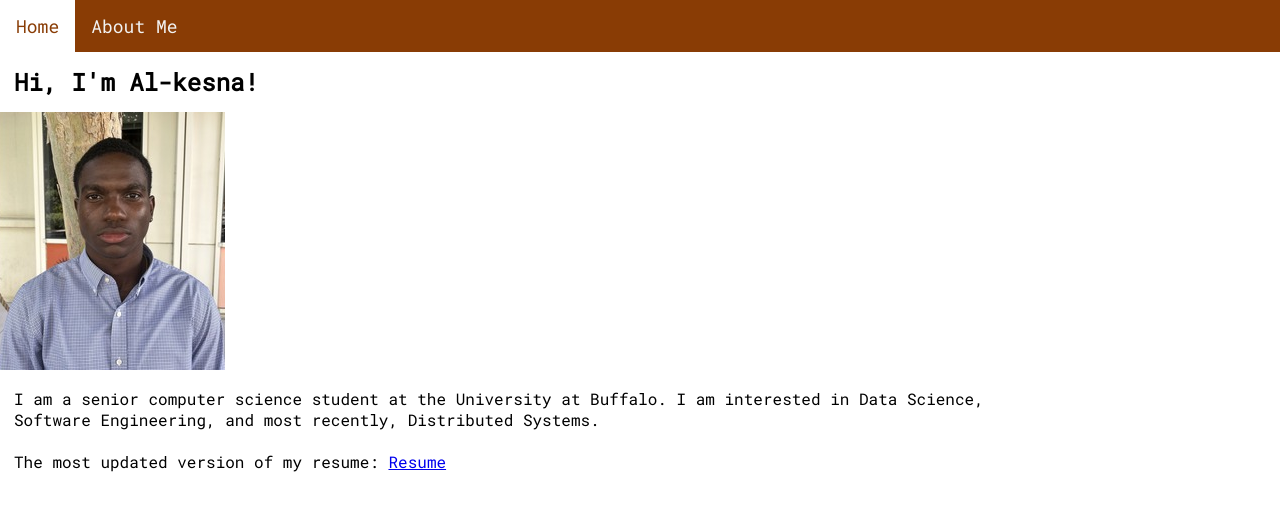
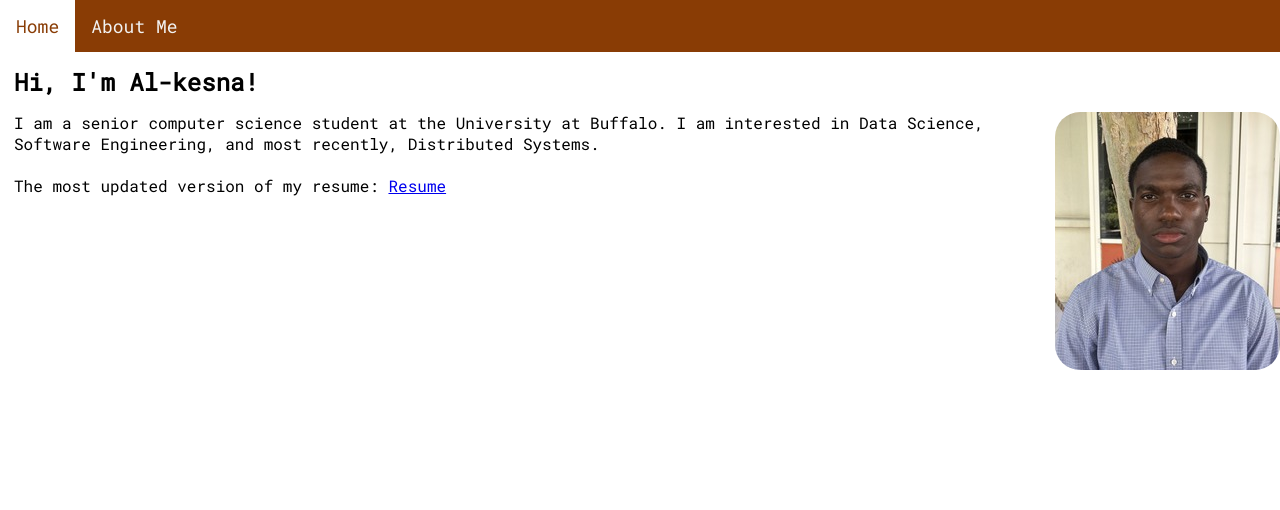
Before and after one commit to alkesnaf/alkesnaf.github.io, a plain HTML site: page index.html in a window 1280 px wide. Drawn offline with Linux system fonts and the light colour scheme.

Commit message:
moving img

```diff
--- a/style.css
+++ b/style.css
@@ -29,3 +29,8 @@ h1, h2, p {
     background-color: #ffffff;
     color: #893c05;
 }
+
+img {
+    float: right;
+    border-radius: 25px;
+}
```
